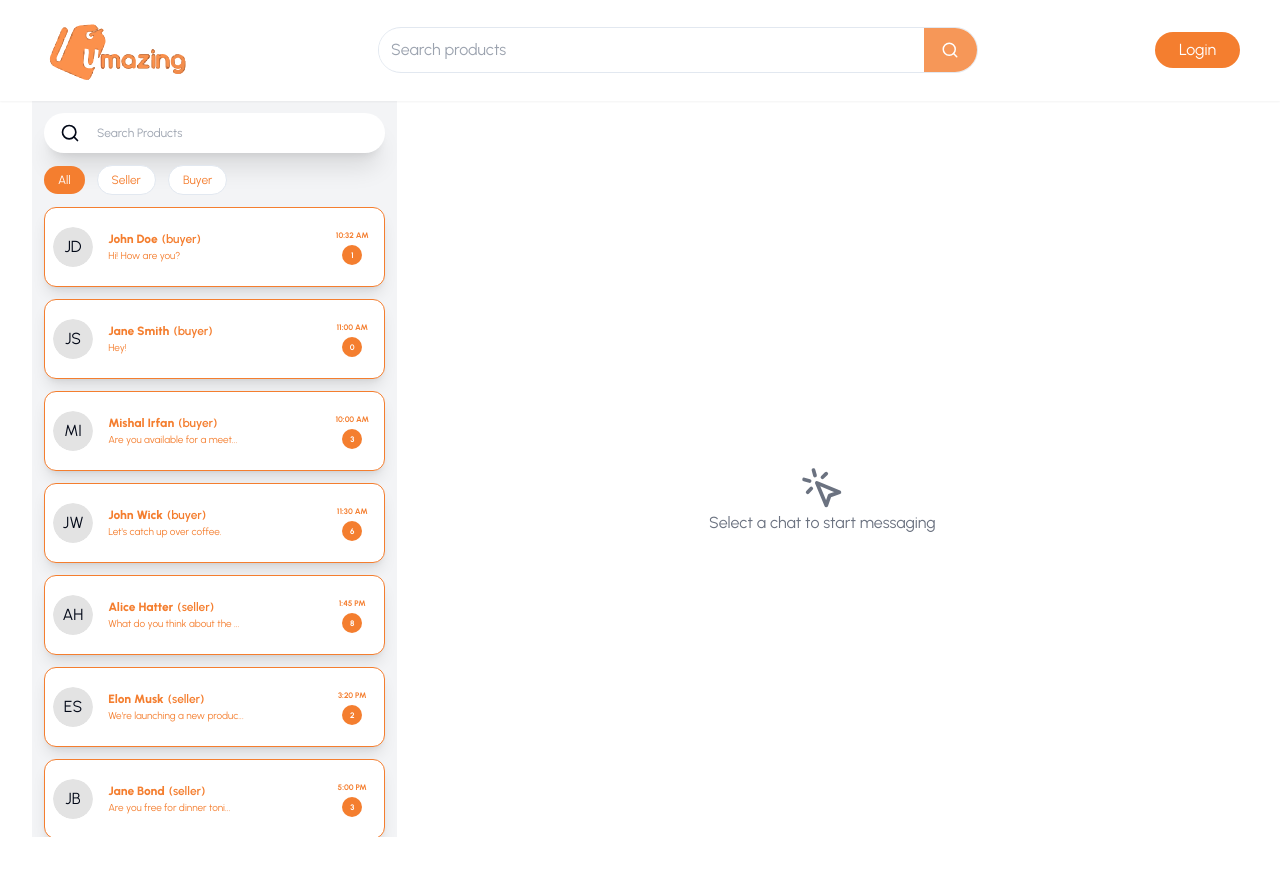
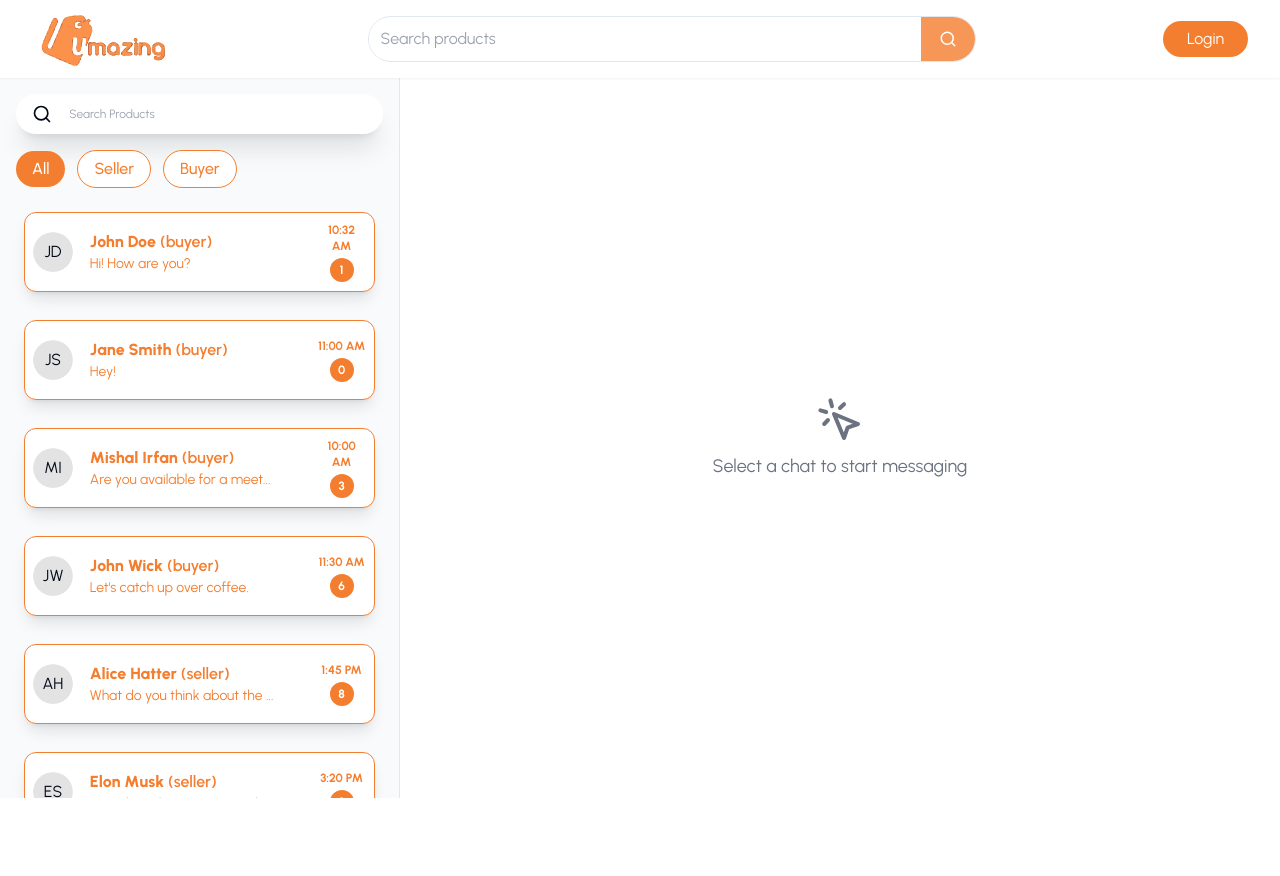
Before and after one commit to devsinntechnologies/Umazing-Official, a Next.js app: page /messages in a window 1280 px wide. Shown: the top 876 px of the page. After the commit the page ends 800 px from the top, so only its background shows below. Built offline with nearby package versions, Linux system fonts and the light colour scheme.

Commit message:
chat screen modification

```diff
--- a/src/app/Child.tsx
+++ b/src/app/Child.tsx
@@ -30,7 +30,7 @@ export default function Child({ children }: ChildProps) {
     <>
       <Navbar />
       <Suspense fallback={<LoadingSpinner />}>
-        <div className="px-2 sm:px-4 md:px-6 lg:px-8 w-full min-h-auto">
+      <div className={`${pathname === '/messages' ? 'p-0' : 'px-2 sm:px-4 md:px-6 lg:px-8'} w-full min-h-auto`}>
           {children}
         </div>
       </Suspense>
--- a/src/app/globals.css
+++ b/src/app/globals.css
@@ -95,7 +95,7 @@
 
   body::-webkit-scrollbar-thumb {
     border-radius: 10px;
-    background-color: #008080;
+    background-color: hsl(var(--primary));
   }
 
 
--- a/src/app/messages/page.tsx
+++ b/src/app/messages/page.tsx
@@ -7,6 +7,7 @@ import MsgSearchbar from "@/components/message/MsgSearchBar";
 import MsgContent from "@/components/message/MsgContent";
 import messages from "@/data/message.json";
 import SingleChat from "@/components/message/SingleChat";
+import { Button } from "@/components/ui/button";
 
 const Messages = () => {
   const [selectedChat, setSelectedChat] = useState(null);
@@ -21,54 +22,37 @@ const Messages = () => {
   });
 
   return (
-    <div className="flex h-[70%]">
-      <div className="relative w-[30%] h-screen">
-        <div className="h-[calc(100vh-64px)] py-3 px-3 bg-gray-100 overflow-scroll">
+    <div className="flex w-full h-[calc(100vh-80px)]">
+      <div className="relative w-[400px] h-full bg-gray-50 border-r">
+        <div className="h-full py-4 px-4 overflow-y-auto">
           <MsgSearchbar />
 
           {/* Filter Buttons */}
-          <div className="w-full flex items-center justify-start gap-3 py-3 text-xs">
-            <button
-              type="button"
-              onClick={() => setFilter("All")}
-              className={`rounded-full outline-none p-[2px] ${
-                filter === "All"
-                  ? "bg-primary text-white"
-                  : "bg-white text-primary border"
-              }`}
-            >
-              <div className="px-3 py-1 rounded-full">All</div>
-            </button>
-
-            <button
-              type="button"
-              onClick={() => setFilter("Seller")}
-              className={`rounded-full outline-none p-[2px] ${
-                filter === "Seller"
-                  ? "bg-primary text-white"
-                  : "bg-white text-primary border"
-              }`}
-            >
-              <div className="px-3 py-1 rounded-full">Seller</div>
-            </button>
-
-            <button
-              type="button"
-              onClick={() => setFilter("Buyer")}
-              className={`rounded-full outline-none p-[2px] ${
-                filter === "Buyer"
-                  ? "bg-primary text-white"
-                  : "bg-white text-primary border"
-              }`}
-            >
-              <div className="px-3 py-1 rounded-full">Buyer</div>
-            </button>
+          <div className="w-full flex items-center justify-start gap-3 py-4 text-sm">
+            {["All", "Seller", "Buyer"].map((type) => (
+              <Button
+                key={type}
+                type="button"
+                onClick={() => setFilter(type)}
+                className={`transition-all duration-200 ${
+                  filter === type
+                    ? "bg-primary text-white"
+                    : "bg-white text-primary border border-primary"
+                }`}
+              >
+                {type}
+              </Button>
+            ))}
           </div>
 
           {/* Display filtered messages */}
-          <div className="flex gap-3 flex-col">
+          <div className="space-y-3">
             {filteredMessages.map((message, index) => (
-              <div key={index} onClick={() => setSelectedChat(message)}>
+              <div
+                key={index}
+                onClick={() => setSelectedChat(message)}
+                className="cursor-pointer hover:bg-gray-200 p-2 rounded-lg transition-all"
+              >
                 <MsgContent {...message} />
               </div>
             ))}
@@ -83,11 +67,9 @@ const Messages = () => {
           onClose={() => setSelectedChat(null)}
         />
       ) : (
-        <div className="flex flex-col w-[70%] items-center justify-center text-gray-500">
-          <div>
-            <MousePointerClick size={45} />
-          </div>
-          <div>Select a chat to start messaging</div>
+        <div className="flex flex-col flex-1 items-center justify-center text-gray-500">
+          <MousePointerClick size={48} />
+          <p className="text-lg mt-2">Select a chat to start messaging</p>
         </div>
       )}
     </div>
--- a/src/components/layout/Logo.tsx
+++ b/src/components/layout/Logo.tsx
@@ -17,10 +17,10 @@ const Logo = ()=>{
      </div>} */}
      <Link
        href="/"
-       className="w-[40px] sm:w-[145px] items-baseline md:items-center justify-center flex "
+       className="w-[40px] sm:w-[132px] items-baseline md:items-center justify-center flex "
      >
-       <Image priority width={56} height={56} src={ "/icon.svg" } alt="Umazing" className="block sm:hidden" />
-       <Image priority width={145} height={50} src={ "/logo.svg" } alt="Umazing" className="hidden sm:block" />
+       <Image priority width={48} height={48} src={ "/icon.svg" } alt="Umazing" className="block sm:hidden" />
+       <Image priority width={136} height={42} src={ "/logo.svg" } alt="Umazing" className="hidden sm:block" />
      </Link>
    </div>
   )
--- a/src/components/layout/Navbar/NavMiddleSection.tsx
+++ b/src/components/layout/Navbar/NavMiddleSection.tsx
@@ -31,7 +31,7 @@ const NavMiddleSection = () => {
     <div>
       <header className="bg-white w-full">
         {/* Top Section */}
-        <div className="w-full px-2 py-3 flex justify-between items-center flex-col md:flex-row gap-4 md:gap-[auto]">
+        <div className="w-full py-2 md:py-1 flex justify-between items-center flex-col md:flex-row gap-4 md:gap-[auto]">
           {/* Logo Section */}
           <div className="w-full md:w-fit flex items-center justify-between md:justify-center">
             <Logo />
--- a/src/components/message/MsgContent.tsx
+++ b/src/components/message/MsgContent.tsx
@@ -4,7 +4,7 @@ import { Avatar, AvatarFallback, AvatarImage } from "@/components/ui/avatar"
 
 const Message = ({ senderInitials, senderName, messageContent, timestamp, unreadMessages, type }) => {
   return (
-    <div className='rounded-xl w-full h-20 flex flex-col justify-center bg-white border border-primary shadow-lg  py-2 px-2 grid grid-cols-6 gap-2 items-center'>
+    <div className='rounded-xl w-full h-20 justify-center bg-white border border-primary shadow-lg py-2 px-2 grid grid-cols-6 gap-2 items-center'>
 
       <Avatar>
         <AvatarImage className='w-8 h-8 text-sm bg-gradient-to-t to-gradientTo from-gradientFrom'>
@@ -16,20 +16,18 @@ const Message = ({ senderInitials, senderName, messageContent, timestamp, unread
       {/* Message details */}
       <div className='col-span-4 text-[10px] h-fit '>
        <div className="flex gap-1">
-        <h1 className="font-extrabold text-primary text-[12px]">{senderName} </h1>
-       <h1 className="font-semibold text-primary text-[12px]"> ({type})</h1>
+        <h1 className="font-extrabold text-primary text-base">{senderName} </h1>
+       <h1 className="font-semibold text-primary text-base"> ({type})</h1>
        </div>
-        <h2 className="text-primary">
+        <h2 className="text-primary text-sm">
           {messageContent.length > 29 ? `${messageContent.substring(0, 28)}...` : messageContent}
         </h2>
       </div>
 
       {/* Timestamp and unread messages */}
-      <div className='flex items-center justify-center gap-1 flex-col text-primary font-bold text-center text-[8px]'>
+      <div className='flex items-center justify-center gap-1 flex-col text-primary font-bold text-center text-xs'>
         <h1>{timestamp}</h1>
-
-         <div className='px-1 py-1 size-5 text-white bg-primary rounded-full'>{unreadMessages}</div>
-
+         <div className='p-1 size-6 text-white bg-primary rounded-full'>{unreadMessages}</div>
       </div>
     </div>
   );
--- a/src/components/message/SingleChat.tsx
+++ b/src/components/message/SingleChat.tsx
@@ -20,7 +20,7 @@ const SingleChat = ({ selectedChat, onClose }) => {
     };
 
     return (
-        <div className="flex flex-col h-screen w-[70%] border-l border-gray-200">
+        <div className="flex flex-col flex-1 border-l border-gray-200">
 
             <div className="flex items-center gap-2 p-4 bg-white border-b shadow-md">
                 <button onClick={onClose} className="text-gray-600 hover:text-black">
```
